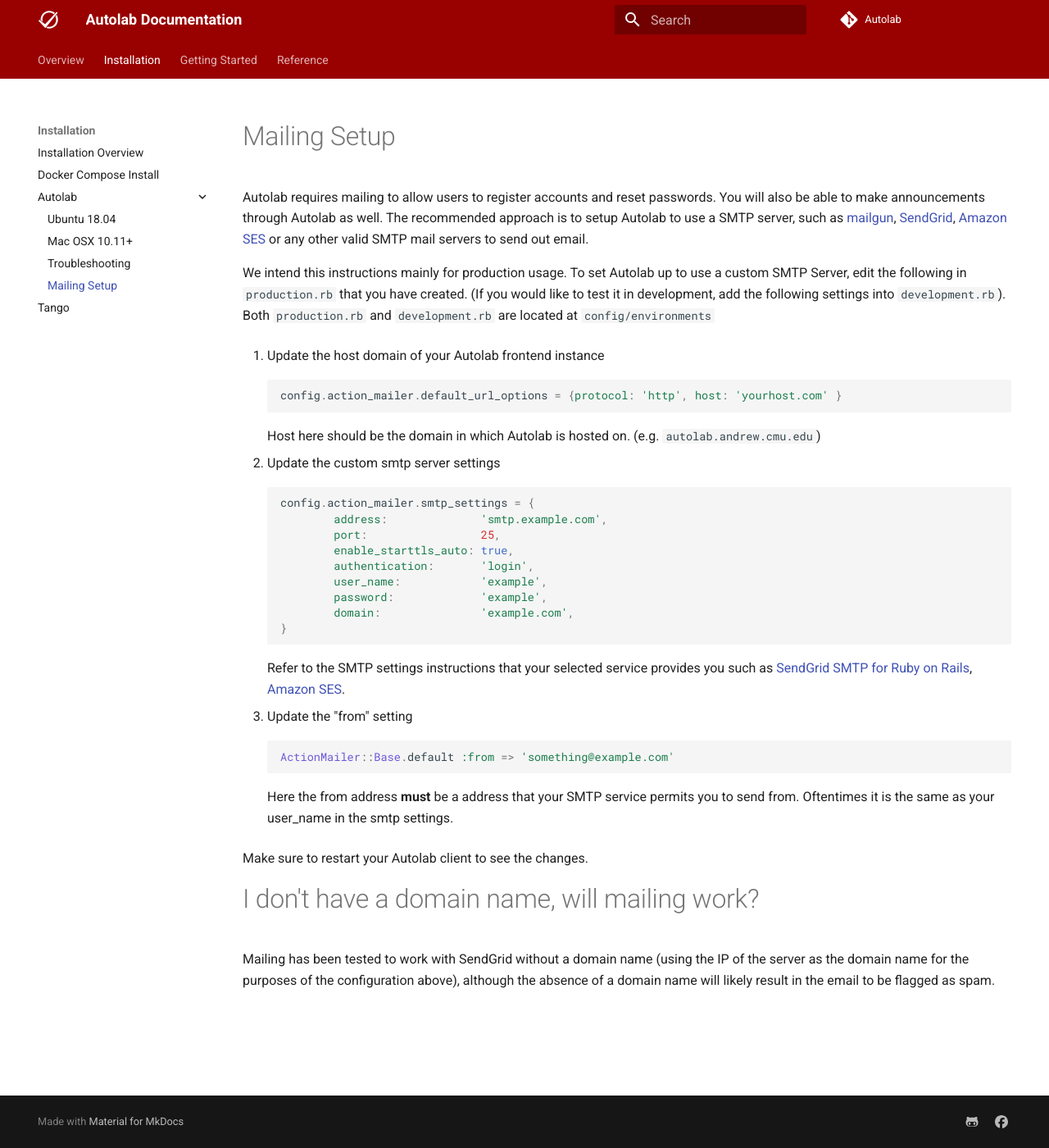
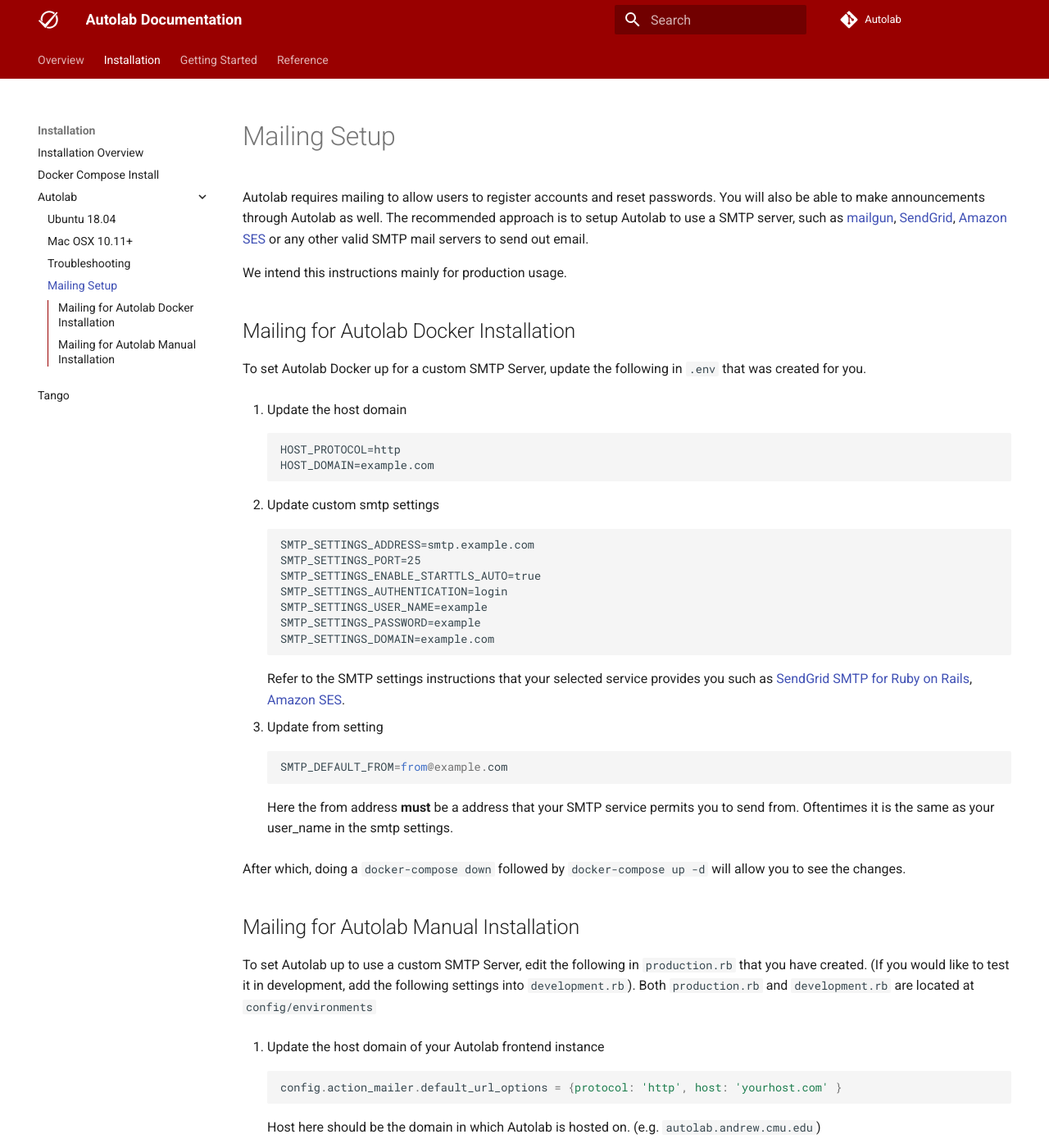
Before and after one commit to muaziqbal/Autolab, an MkDocs documentation site: the page built from docs/installation/mailing.md, in a window 1280 px wide and 1400 px high. Shown: the whole window at 82% size. Built offline with MkDocs 1.6.1 and Material for MkDocs 9.7.7, drawn with Linux system fonts in a browser that asks for light colours; comment, search, counter and statistics services are not loaded; some of the changed text lies outside the part shown.

Commit message:
Use environmental variable to populate SMTP settings (#1394)
* Use environmental variable to populate SMTP settings

* Update docker-compose installation to refer to .env

* Add smpt instructions for docker installations

* Update variable name to plural

```diff
--- a/docs/installation/mailing.md
+++ b/docs/installation/mailing.md
@@ -2,7 +2,41 @@
 
 Autolab requires mailing to allow users to register accounts and reset passwords. You will also be able to make announcements through Autolab as well. The recommended approach is to setup Autolab to use a SMTP server, such as [mailgun](https://mailgun.com), [SendGrid](https://sendgrid.com), [Amazon SES](https://aws.amazon.com/ses/) or any other valid SMTP mail servers to send out email.
 
-We intend this instructions mainly for production usage. To set Autolab up to use a custom SMTP Server, edit the following in `production.rb` that you have created. (If you would like to test it in development, add the following settings into `development.rb`). Both `production.rb` and `development.rb` are located at `config/environments`
+We intend this instructions mainly for production usage.
+
+## Mailing for Autolab Docker Installation
+To set Autolab Docker up for a custom SMTP Server, update the following in `.env` that was created for you.
+
+1. Update the host domain
+
+        :::
+        HOST_PROTOCOL=http
+        HOST_DOMAIN=example.com
+
+2. Update custom smtp settings
+
+        :::
+        SMTP_SETTINGS_ADDRESS=smtp.example.com
+        SMTP_SETTINGS_PORT=25
+        SMTP_SETTINGS_ENABLE_STARTTLS_AUTO=true
+        SMTP_SETTINGS_AUTHENTICATION=login
+        SMTP_SETTINGS_USER_NAME=example
+        SMTP_SETTINGS_PASSWORD=example
+        SMTP_SETTINGS_DOMAIN=example.com
+
+       Refer to the SMTP settings instructions that your selected service provides you such as [SendGrid SMTP for Ruby on Rails](https://sendgrid.com/docs/for-developers/sending-email/rubyonrails/), [Amazon SES](https://docs.aws.amazon.com/ses/latest/DeveloperGuide/send-email-smtp.html).
+
+3. Update from setting
+
+        :::
+        SMTP_DEFAULT_FROM=from@example.com
+
+       Here the from address **must** be a address that your SMTP service permits you to send from. Oftentimes it is the same as your user_name in the smtp settings.
+
+After which, doing a `docker-compose down` followed by `docker-compose up -d` will allow you to see the changes.
+
+## Mailing for Autolab Manual Installation
+To set Autolab up to use a custom SMTP Server, edit the following in `production.rb` that you have created. (If you would like to test it in development, add the following settings into `development.rb`). Both `production.rb` and `development.rb` are located at `config/environments`
 
 1. Update the host domain of your Autolab frontend instance
 
@@ -36,4 +70,4 @@ We intend this instructions mainly for production usage. To set Autolab up to us
 Make sure to restart your Autolab client to see the changes.
 
 # I don't have a domain name, will mailing work?
-Mailing has been tested to work with SendGrid without a domain name (using the IP of the server as the domain name for the purposes of the configuration above), although the absence of a domain name will likely result in the email to be flagged as spam.
+Mailing has been tested to work with SendGrid without a domain name (using the IP of the server as the domain name for the purposes of the configuration above), although the absence of a domain name will likely result in the email to be flagged as spam. For the purpose of testing, a testing mailbox service like [MailTrap](https://mailtrap.io/) is recommended.
```
Also changed, not shown: docs/installation/docker-compose.md (+8 -8 lines), 1 other file.
